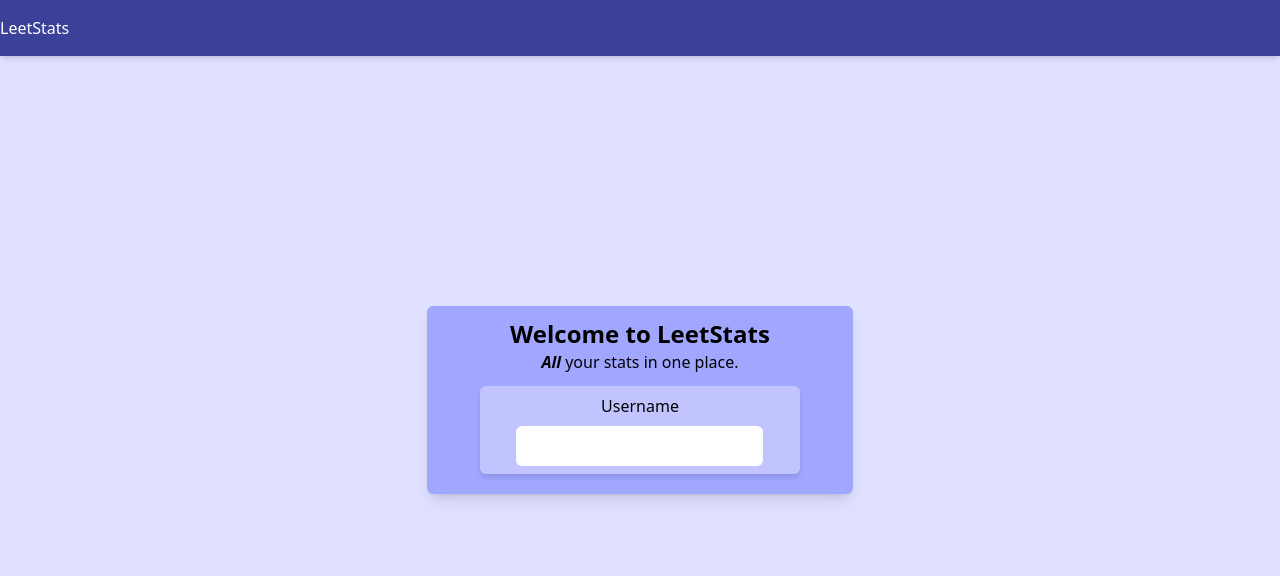
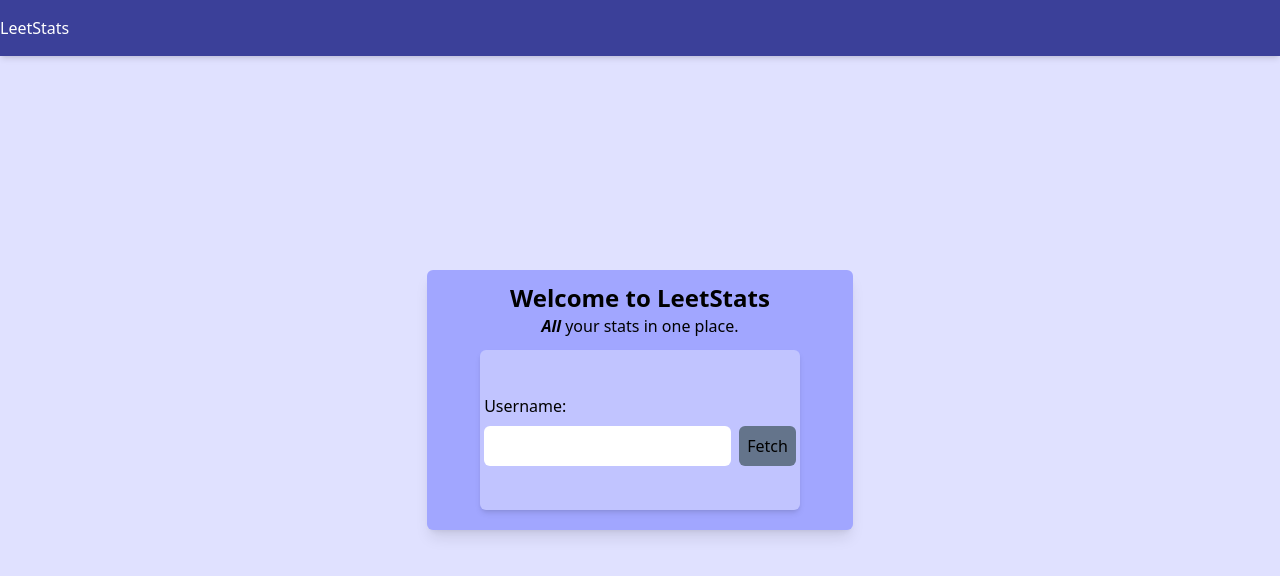
Before and after one commit to ILIAink/leetstats, a React (Vite) app: page / in a window 1280 px wide. Shown: the top 576 px of the page. Built offline with nearby package versions, Linux system fonts and the light colour scheme.

Commit message:
Some changes

```diff
--- a/package.json
+++ b/package.json
@@ -10,6 +10,10 @@
     "preview": "vite preview"
   },
   "dependencies": {
+    "axios": "^1.6.7",
+    "cors": "^2.8.5",
+    "dotenv": "^16.4.5",
+    "express": "^4.18.3",
     "react": "^18.2.0",
     "react-dom": "^18.2.0"
   },
--- a/src/App.jsx
+++ b/src/App.jsx
@@ -1,23 +1,22 @@
-import { useState } from "react";
-import reactLogo from "./assets/react.svg";
-import viteLogo from "/vite.svg";
-import "./App.css";
-import "./Login.jsx"
-import Login from "./Login";
+import { useState, useEffect } from "react";
+import Login from "./components/Login";
+import axios from "axios";
+import Navbar from "./components/Navbar";
 
 function App() {
   const [count, setCount] = useState(0);
+  // Additional state to store the user's profile data
+  const [userProfile, setUserProfile] = useState(null);
 
   return (
     <>
+      <Navbar />
       <div
         className="bg-custom-purple-100 h-screen flex flex-1 justify-center items-center"
         style={{ height: "calc(100vh - navbarHeight)" }}
       >
-
-      <Login />
+        <Login />
       </div>
-
     </>
   );
 }
--- a/src/Login.jsx
+++ b/src/components/Login.jsx
@@ -11,16 +11,22 @@ function Login() {
           your stats in one place.
         </p1>
       </div>
-
-      <div className="pt-1 shadow-md bg-custom-purple-200 border-1 rounded-md w-3/4 content-center m-auto">
-        <div className="pb-2 pt-1">
-          <p1 className="font-medium">Username</p1>
-          <form className="pt-2">
+      <div className="pt-1 h-40 flex justify-center items-center shadow-md bg-custom-purple-200 border-1 rounded-md w-3/4 content-center m-auto">
+        <div className="flex flex-col items-start pb-2 pt-1">
+          <p1 className="font-medium">Username: </p1>
+          <form className="pt-2 flex gap-2">
             <input
               type="text"
               name="Username"
               className="p-2 border-1 rounded-md"
             />
+            <button
+              onClick={(e) => e.preventDefault()}
+              className="p-2 rounded-md bg-slate-500"
+              type="submit"
+            >
+              Fetch
+            </button>
           </form>
         </div>
       </div>
--- a/src/main.jsx
+++ b/src/main.jsx
@@ -1,12 +1,10 @@
 import React from "react";
 import ReactDOM from "react-dom/client";
 import App from "./App.jsx";
-import Navbar from "./Navbar.jsx";
 import "./index.css";
 
 ReactDOM.createRoot(document.getElementById("root")).render(
   <>
-    <Navbar/>
     <App />
   </>
 );
```
Also changed, not shown: src/components/Navbar.jsx (renamed from src/Navbar.jsx), 1 other file (tests, documents, lock files or other folders).
